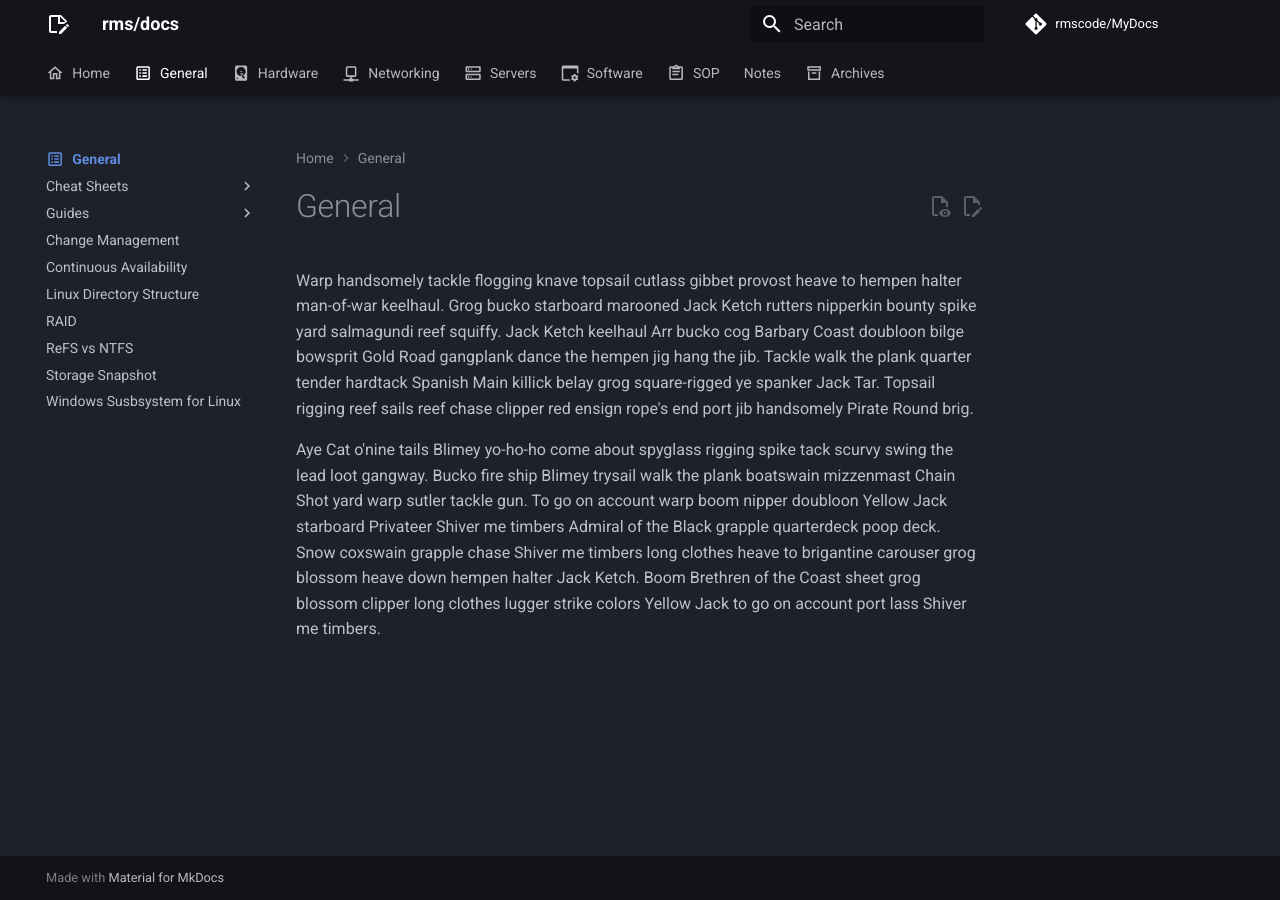
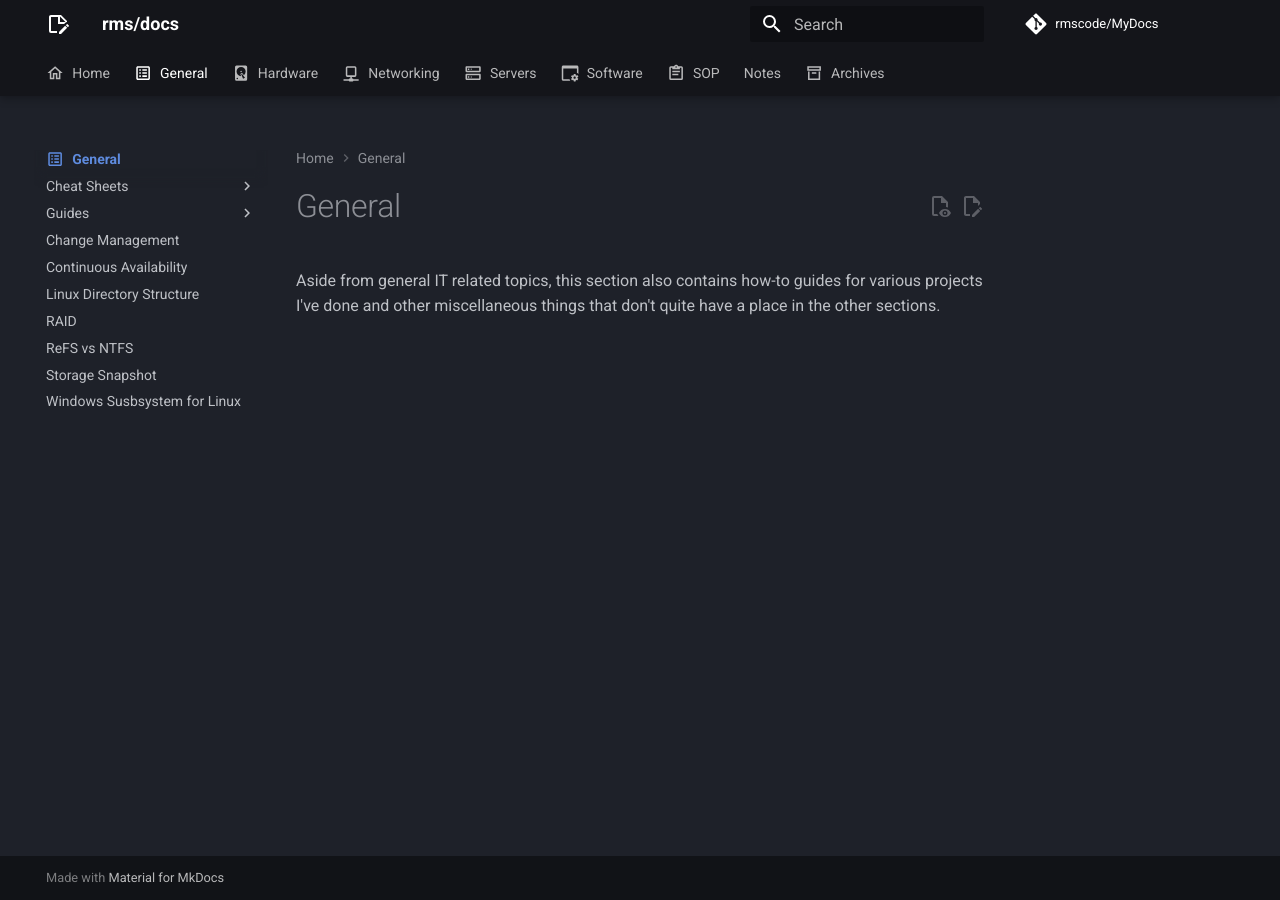
Before and after one commit to rmscode/binary-garden, an MkDocs documentation site: the page built from docs/general/index.md, in a window 1280 px wide. Built offline with MkDocs 1.6.1 and Material for MkDocs 9.7.7, drawn with Linux system fonts in a browser that asks for light colours; comment, search, counter and statistics services are not loaded.

Commit message:
Update a few index.md files..

```diff
--- a/docs/general/index.md
+++ b/docs/general/index.md
@@ -4,6 +4,4 @@ icon: material/list-box-outline
 
 # General
 
-Warp handsomely tackle flogging knave topsail cutlass gibbet provost heave to hempen halter man-of-war keelhaul. Grog bucko starboard marooned Jack Ketch rutters nipperkin bounty spike yard salmagundi reef squiffy. Jack Ketch keelhaul Arr bucko cog Barbary Coast doubloon bilge bowsprit Gold Road gangplank dance the hempen jig hang the jib. Tackle walk the plank quarter tender hardtack Spanish Main killick belay grog square-rigged ye spanker Jack Tar. Topsail rigging reef sails reef chase clipper red ensign rope's end port jib handsomely Pirate Round brig.
-
-Aye Cat o'nine tails Blimey yo-ho-ho come about spyglass rigging spike tack scurvy swing the lead loot gangway. Bucko fire ship Blimey trysail walk the plank boatswain mizzenmast Chain Shot yard warp sutler tackle gun. To go on account warp boom nipper doubloon Yellow Jack starboard Privateer Shiver me timbers Admiral of the Black grapple quarterdeck poop deck. Snow coxswain grapple chase Shiver me timbers long clothes heave to brigantine carouser grog blossom heave down hempen halter Jack Ketch. Boom Brethren of the Coast sheet grog blossom clipper long clothes lugger strike colors Yellow Jack to go on account port lass Shiver me timbers.
+Aside from general IT related topics, this section also contains how-to guides for various projects I've done and other miscellaneous things that don't quite have a place in the other sections.
```
